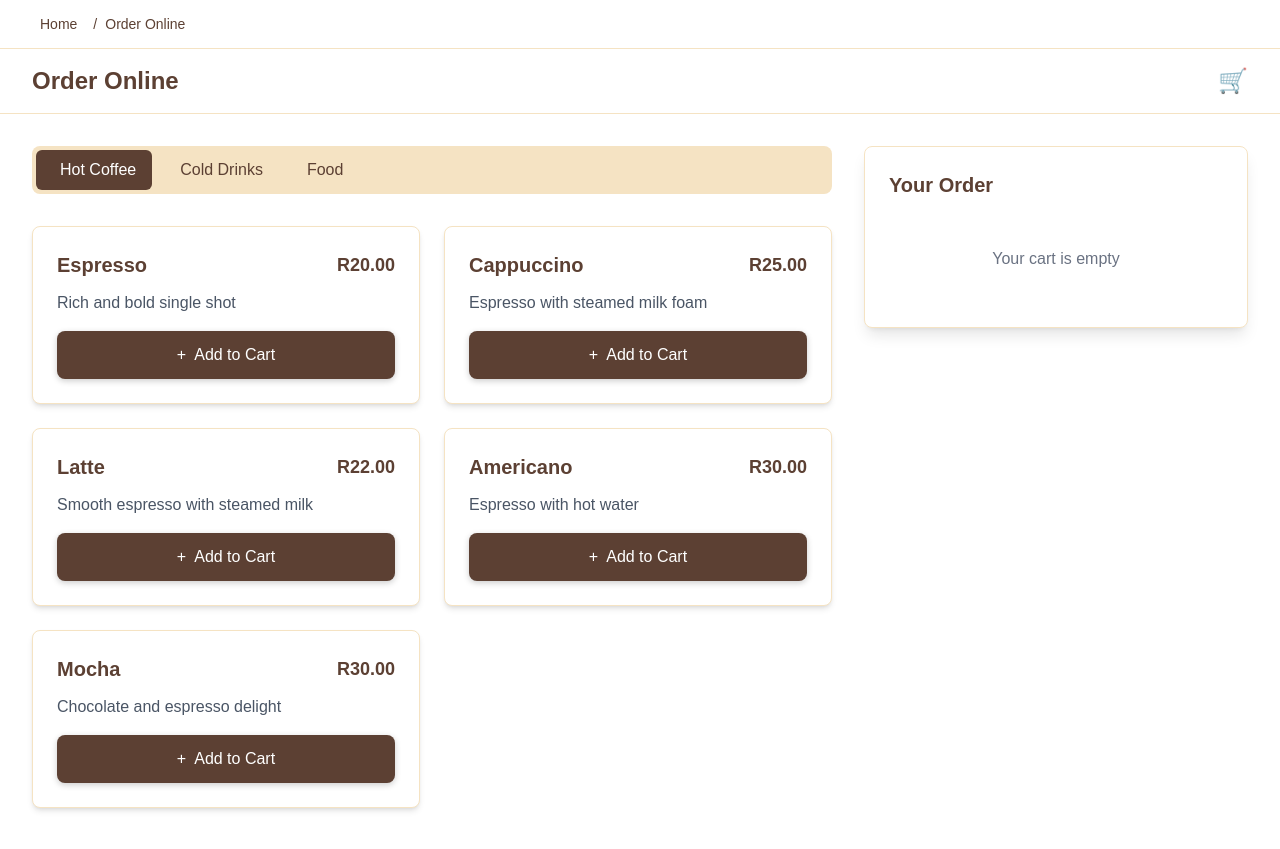
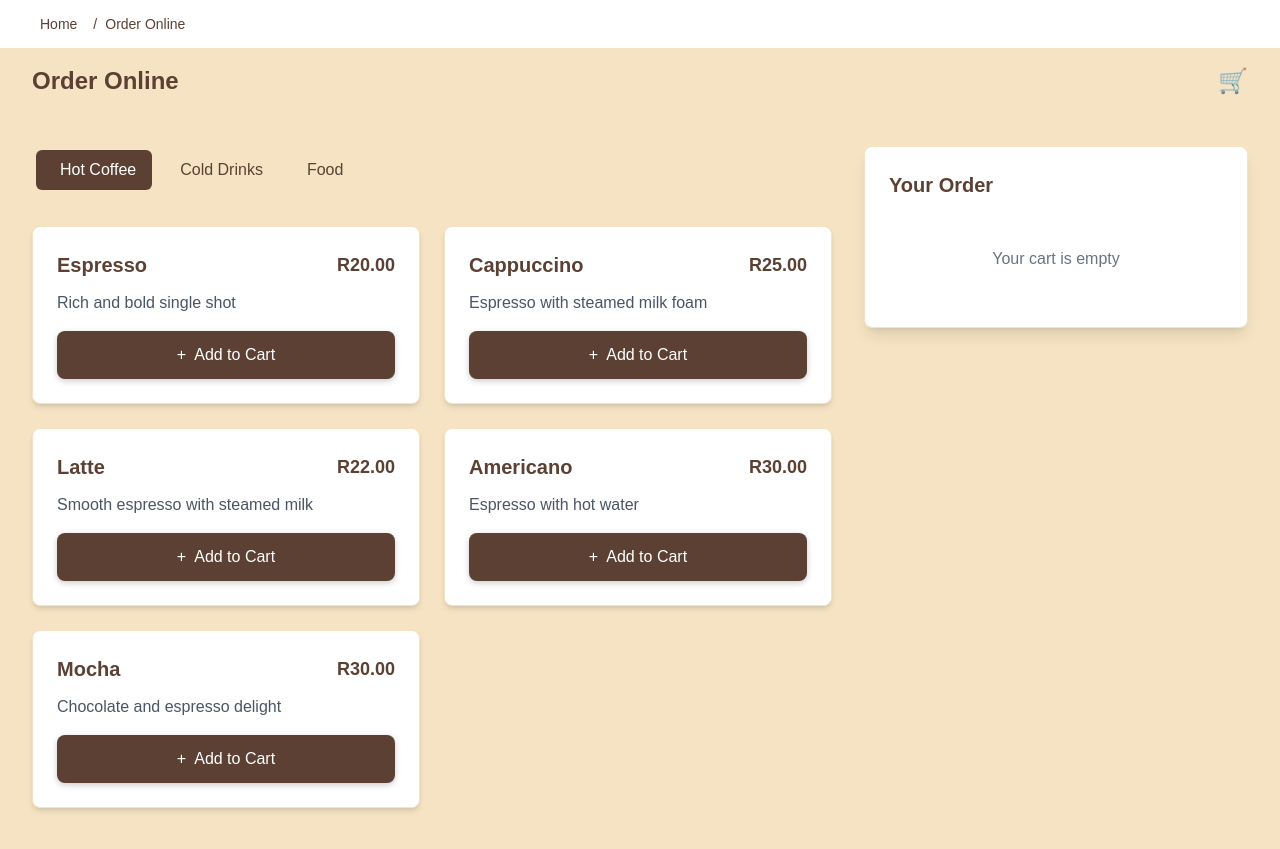
Before and after one commit to COS301-SE-2025/Coffee-Shop-Manager, a Next.js app in the folder koffieblik/: page /userPOS in a window 1280 px wide. Built offline with nearby package versions, Linux system fonts and the light colour scheme.

Commit message:
Updated the background to use global css colours

```diff
--- a/koffieblik/src/app/userPOS/page.tsx
+++ b/koffieblik/src/app/userPOS/page.tsx
@@ -130,9 +130,9 @@ export default function OrderPage() {
   }
 
    return (
-    <div className="min-h-screen" style={{backgroundColor: 'var(--background)'}}>
+    <div className="min-h-screen" style={{backgroundColor: 'var(--primary-4)'}}>
       {/* Header */}
-      <header className="sticky top-0 z-50 border-b" style={{backgroundColor: 'var(--background)', borderColor: 'var(--primary-4)'}}>
+      <header className="sticky top-0 z-50 border-b" style={{backgroundColor: 'var(--primary-4)', borderColor: 'var(--primary-4)'}}>
         <div className="max-w-7xl mx-auto px-4 sm:px-6 lg:px-8">
           <div className="flex items-center justify-between h-16">
             <h1 className="text-2xl font-bold" style={{color: 'var(--primary-3)'}}>Order Online</h1>
@@ -239,7 +239,7 @@ export default function OrderPage() {
               <div className="bg-white rounded-lg shadow-lg border" style={{borderColor: 'var(--primary-4)'}}>
                 <div className="p-6">
                   <h3 className="text-xl font-semibold mb-4" style={{color: 'var(--primary-3)'}}>
-                    Your Order {cart.length > 0 && `(R{cart.reduce((sum, item) => sum + item.quantity, 0)} items)`}
+                    Your Order {cart.length > 0 && `(${cart.reduce((sum, item) => sum + item.quantity, 0)} items)`}
                   </h3>
 
                   {cart.length === 0 ? (
```
